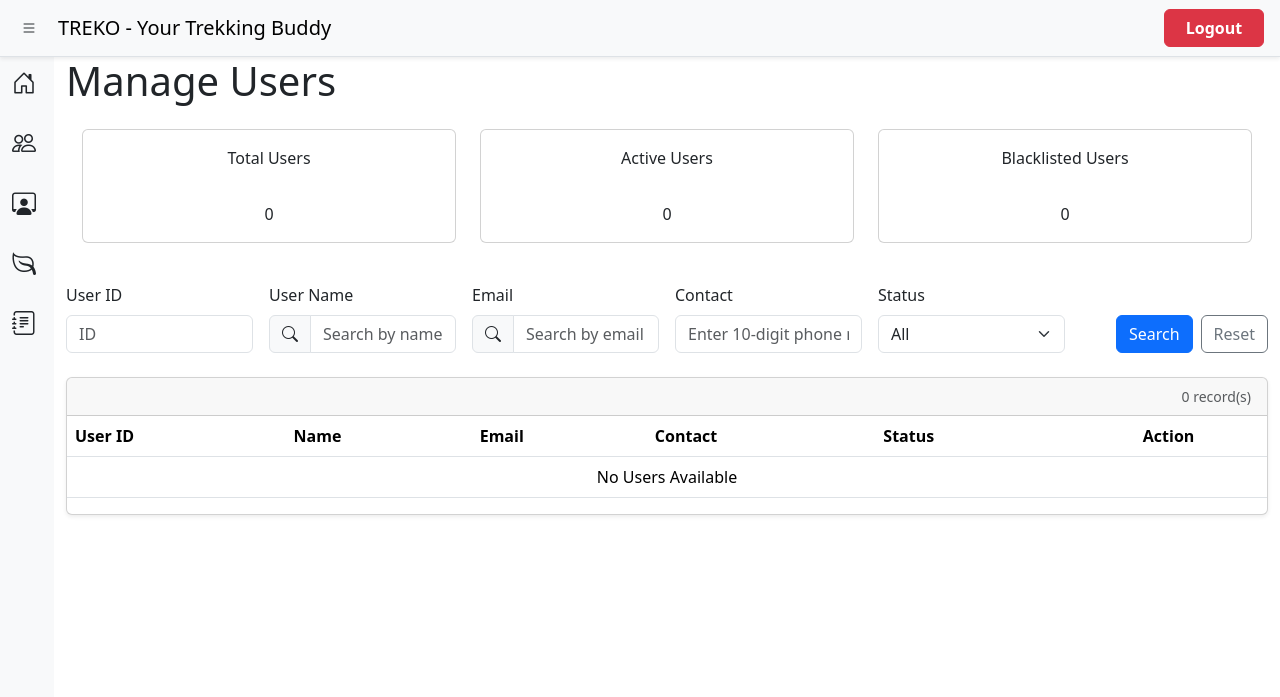
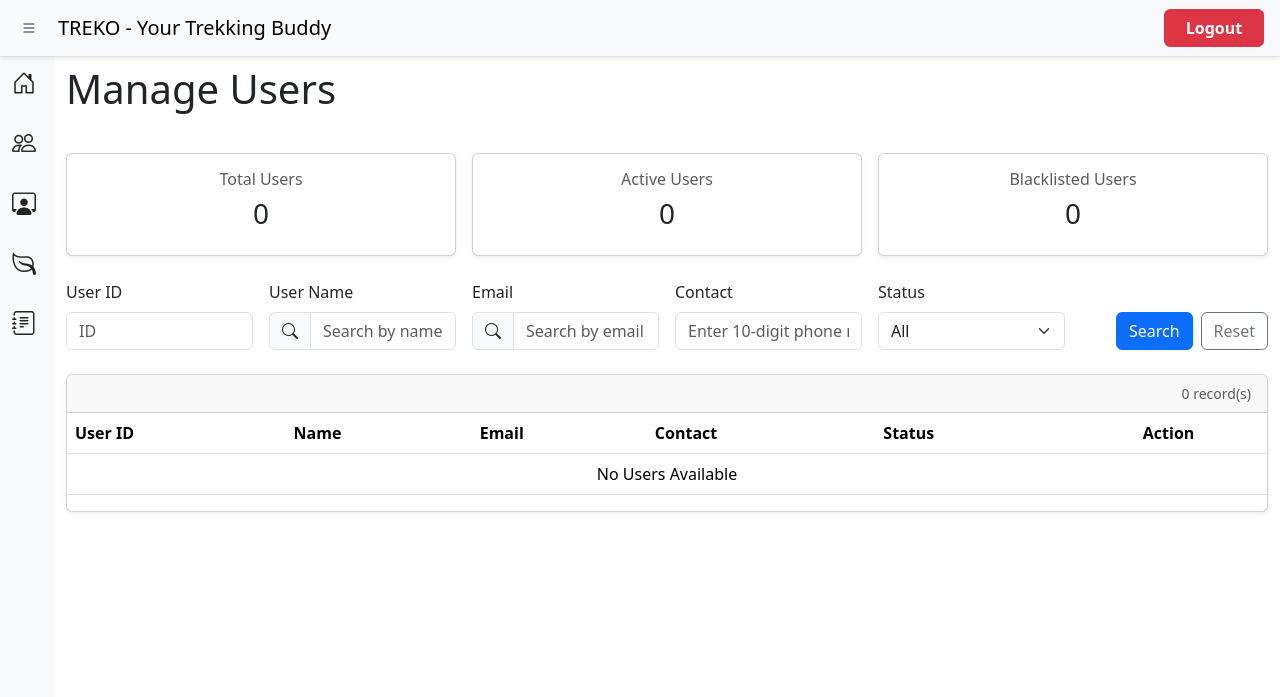
Before and after one commit to vini-cyberpunk/trekking-management-system_23f3002456, a Flask app: page /admin/users in a window 1280 px wide. Shown: the top 697 px of the page. Run offline with Flask 3, Linux system fonts and the light colour scheme; the visitor is signed in with stand-in values (Sample User, id 1); data comes from the database, SQL or seed files in the repository; parts of the project's set-up code (start-up, migrations or seed data) failed here and were passed over.

Commit message:
fixed user page UX and bugs

```diff
--- a/app/routes/admin.py
+++ b/app/routes/admin.py
@@ -41,48 +41,58 @@ def dashboard():
 @login_required
 def users():
 
-	base_query = User.query.join(Login)
+	base_query = User.query.join(User.login)
 
-	total_users = base_query.count()
-	active_users = base_query.filter(User.status == "active").count()
-	inactive_users = base_query.filter(User.status == "inactive").count()
+	total_users = base_query.order_by(User.user_id.desc()).all()
+	active_users = base_query.filter(User.status == "active").order_by(User.user_id.desc()).all()
+	inactive_users = base_query.filter(User.status == "inactive").order_by(User.user_id.desc()).all()
 
-	query = base_query
+	current_filter = request.args.get('filter', '')
 
-	username = request.args.get('username', '').strip()
-	user_id = request.args.get('user_id', '').strip()
-	user_contact = request.args.get('user_contact', '').strip()
-	email = request.args.get('email', '').strip()
-	status = request.args.get('status', '').strip()
+	if current_filter == "total":
+		users = total_users
 
-	if username:
-		query = query.filter(
-			User.username.ilike(f"%{username}%")
-		)
+	elif current_filter == "active":
+		users = active_users
 
-	if user_id:
-		query = query.filter(
-			User.user_id == int(user_id)
-		)
+	elif current_filter == "inactive":
+		users = inactive_users
 
-	if user_contact:
-		query = query.filter(
-			User.user_contact.ilike(f"%{user_contact}%")
-		)
+	else:
+		query = base_query
 
-	if email:
-		query = query.filter(
-			Login.email.ilike(f"%{email}%")
-		)
+		username = request.args.get('username', '').strip()
+		user_id = request.args.get('user_id', '').strip()
+		user_contact = request.args.get('user_contact', '').strip()
+		email = request.args.get('email', '').strip()
+		status = request.args.get('status', '').strip()
 
-	if status:
-		query = query.filter(
-			User.status == status
-		)
+		if username:
+			query = query.filter(
+				User.username.ilike(f"%{username}%")
+			)
 
-	users = query.order_by(
-		User.user_id.desc()
-	).all()
+		if user_id:
+			query = query.filter(
+				User.user_id == int(user_id)
+			)
+
+		if user_contact:
+			query = query.filter(
+				User.user_contact.ilike(f"%{user_contact}%")
+			)
+
+		if email:
+			query = query.filter(
+				Login.email.ilike(f"%{email}%")
+			)
+
+		if status:
+			query = query.filter(
+				User.status == status
+			)
+
+		users = query.order_by(User.user_id.desc()).all()
 
 	return render_template(
 		'admin/users.html',
@@ -112,15 +122,18 @@ def update_user_status(user_id):
 @login_required
 def delete_user(user_id):
 
-	from app import db
-	from app.models import User
+	if user_id:
+		user = User.query.get(user_id)
 
-	user = User.query.get(user_id)
+		db.session.delete(user)
+		db.session.commit()
 
-	db.session.delete(user)
-	db.session.commit()
+		flash("User Deleted Sucessfully!", "success")
 
-	next_page = request.form.get('action')
+	else:
+		flash("Invalid User ID", "danger")
+
+	next_page = request.form.get('next')
 	return render_template(next_page)
 
 
--- a/app/templates/admin/users.html
+++ b/app/templates/admin/users.html
@@ -6,62 +6,75 @@ Manage Users
 
 {% block main_content %}
 
-<h1 class="dashboard-header text-left"> Manage Users </h1>
+<h1 class="dashboard-header text-left mt-2"> Manage Users </h1>
 
-<div class="row p-3 mt-2">
+<div class="row row-cols-md-3 row-cols-2 g-3 mt-4">
 
 	<div class="col">
 
-		<div class="card d-flex align-items-center">
+		<a class="text-decoration-none text-reset" href="?filter=total">
 
-			<div class="card-body">
-				Total Users
+			<div class="card shadow-sm">
+
+				<div class="card-body d-flex flex-column align-items-center">
+
+					<h6 class="text-muted"> Total Users </h6>
+
+					<h3> {{ total_users|length }} </h3>
+
+				</div>
+
 			</div>
 
-			<div class="card-body">
-				{{ total_users }}
-			</div>
-
-		</div>
+		</a>
 
 	</div>
 
 	<div class="col">
 
-		<div class="card d-flex align-items-center">
+		<a class="text-decoration-none text-reset" href="?filter=active">
 
-			<div class="card-body">
-				Active Users
+			<div class="card shadow-sm">
+
+				<div class="card-body d-flex flex-column align-items-center">
+
+					<h6 class="text-muted"> Active Users </h6>
+
+					<h3> {{ active_users|length }} </h3>
+
+				</div>
+
 			</div>
 
-			<div class="card-body">
-				{{ active_users }}
-			</div>
-
-		</div>
+		</a>
 
 	</div>
 
 	<div class="col">
 
-		<div class="card d-flex align-items-center">
+		<a class="text-decoration-none text-reset" href="?filter=inactive">
 
-			<div class="card-body">
-				Blacklisted Users
+			<div class="card shadow-sm">
+
+				<div class="card-body d-flex flex-column align-items-center">
+
+					<h6 class="text-muted"> Blacklisted Users </h6>
+
+					<h3> {{ inactive_users|length }} </h3>
+
+				</div>
+
 			</div>
 
-			<div class="card-body">
-				{{ inactive_users }}
-			</div>
+		</a>
 
-		</div>
 	</div>
 
 </div>
 
 
 <form method="GET" action="{{ url_for('admin.users') }}">
-	<div class="row mt-2 g-3 align-items-end">
+	<div class="row row-cols-lg-6 row-cols-md-3 row-cols-1 mt-2 g-3 align-items-end">
 
 		<div class="col-lg-2">
 			<label class="form-label">User ID</label>
@@ -164,12 +177,12 @@ Manage Users
 		<thead>
 			<tr>
 
-				<th scope="col"> User ID </th>
-				<th scope="col"> Name </th>
-				<th scope="col"> Email </th>
-				<th scope="col"> Contact </th>
-				<th scope="col"> Status </th>
-				<th scope="col" class="text-center"> Action </th>
+				<th class="text-nowrap"> User ID </th>
+				<th> Name </th>
+				<th> Email </th>
+				<th> Contact </th>
+				<th> Status </th>
+				<th class="text-center"> Action </th>
 
 			</tr>
 		</thead>
@@ -205,7 +218,7 @@ Manage Users
 
 							<button class="btn"> <i class="bi bi-floppy"></i> </button>
 
-							<input type="hidden" name="next" value="{{ url_for('admin.dashboard') }}">
+							<input type="hidden" name="next" value="{{ url_for('admin.users') }}">
 
 						</form>
 
```
